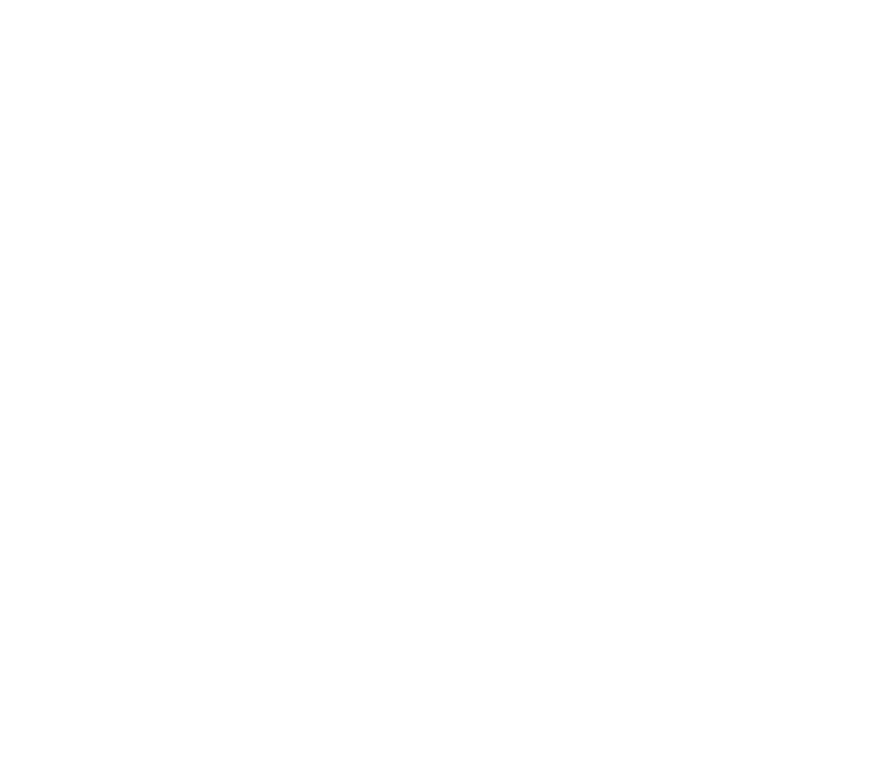
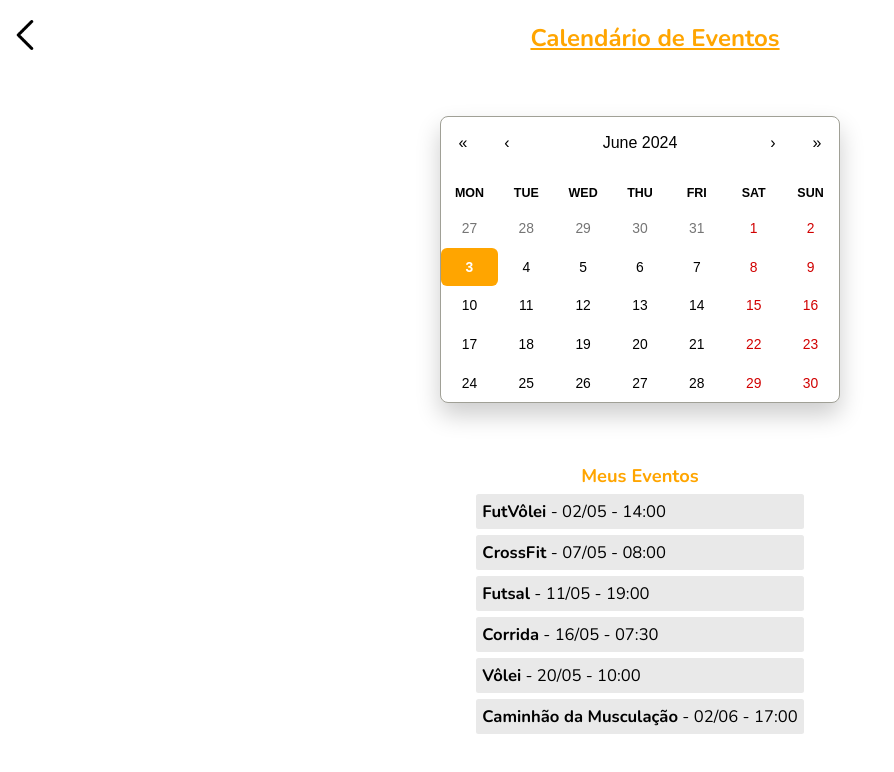
Before and after one commit to igorrxz/Se-Mexe-Comigo-API, a React (Vite) app: page /calendar in a window 1280 px wide. Before the commit this address had no page. Shown: the top 772 px of the page, without its empty margins (0-894 px from the left). Built offline with nearby package versions, Linux system fonts and the light colour scheme; a web font is replaced by a local one.

Commit message:
Redirecionando as rotas

```diff
--- a/package.json
+++ b/package.json
@@ -11,6 +11,7 @@
   },
   "dependencies": {
     "react": "^18.2.0",
+    "react-calendar": "^5.0.0",
     "react-dom": "^18.2.0",
     "react-icons": "^5.2.1",
     "react-router-dom": "^6.23.0"
--- a/src/App.jsx
+++ b/src/App.jsx
@@ -4,13 +4,17 @@ import { BrowserRouter, Routes, Route } from "react-router-dom"
 
 import ProfilePage from "@/pages/Profile/ProfilePage"
 import HomePage from "@/pages/HomePage/HomePage"
+import LoginPage from "./pages/LoginPage/LoginPage"
+import { CalendarPage } from "./pages/Calendar/CalendarPage"
 
 export default function App(){
   return (
     <BrowserRouter>
       <Routes>
+        <Route Component={CalendarPage} path="/calendar" />
+        <Route Component={LoginPage} path="/" />
         <Route Component={ProfilePage} path="/profile" />
-        <Route Component={HomePage} path="/" />
+        <Route Component={HomePage} path="/home" />
       </Routes>
     </BrowserRouter>
   )
--- a/src/pages/Calendar/CalendarPage.jsx
+++ b/src/pages/Calendar/CalendarPage.jsx
@@ -1,6 +1,7 @@
 import { useState } from 'react';
 import Calendar from 'react-calendar';
-import 'react-calendar/dist/CalendarPage.css';
+import 'react-calendar/dist/Calendar.css';
+import './CalendarPage.css';
 
 export function CalendarPage () {
     const [date, setDate] = useState(new Date());
@@ -41,11 +42,11 @@ export function CalendarPage () {
     return (
     <div className='app'>
         <header className='header'>
-        <a href='https://www.google.com.br/'>
-            <img src='Back.png' alt='Botão de Voltar' className='button'/>
-        </a>
+            <a href='https://www.google.com.br/'>
+                <img src='../../src/assets/Back.png' alt='Botão de Voltar' className='button'/>
+            </a>
 
-        <h1 className='text-center'>Calendário de Eventos</h1>
+            <h1 className='text-center'>Calendário de Eventos</h1>
         </header>
 
         <div className='calendario'>
--- a/src/pages/LoginPage/LoginPage.css
+++ b/src/pages/LoginPage/LoginPage.css
@@ -182,6 +182,7 @@ body, html {
   color: #adadad;
   line-height: 1.5;
   padding-right: 5px;
+  text-decoration: none;
 }
 
 .txt2 {
--- a/src/pages/LoginPage/LoginPage.jsx
+++ b/src/pages/LoginPage/LoginPage.jsx
@@ -1,5 +1,5 @@
 import React, { useState } from "react";
-import jpIMG from "./assets/jp.svg";
+import jpIMG from "../../assets/jp.svg";
 import "./LoginPage.css";
 
 const LoginPage = () => {
```
Also changed, not shown: 1 other file (tests, documents, lock files or other folders).
